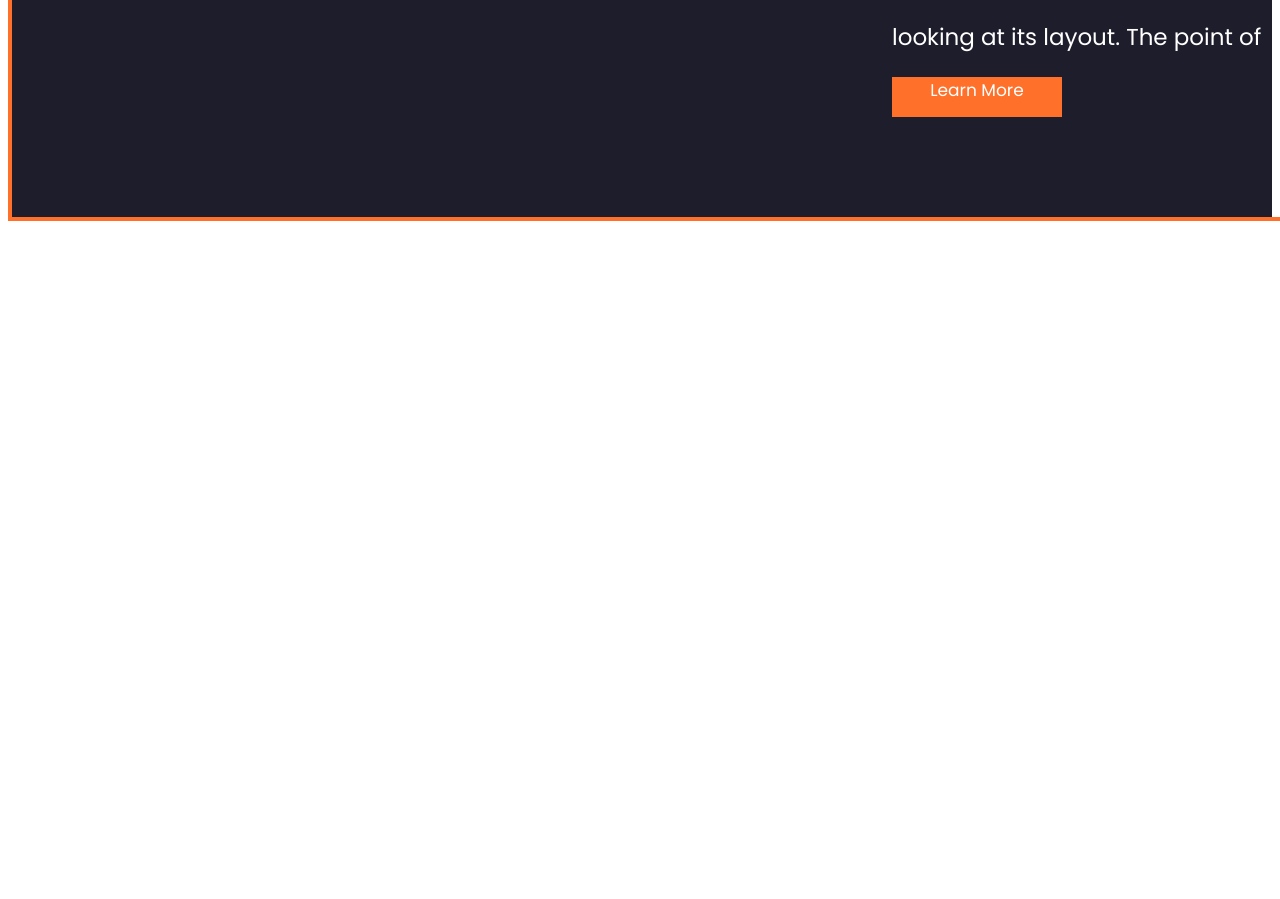
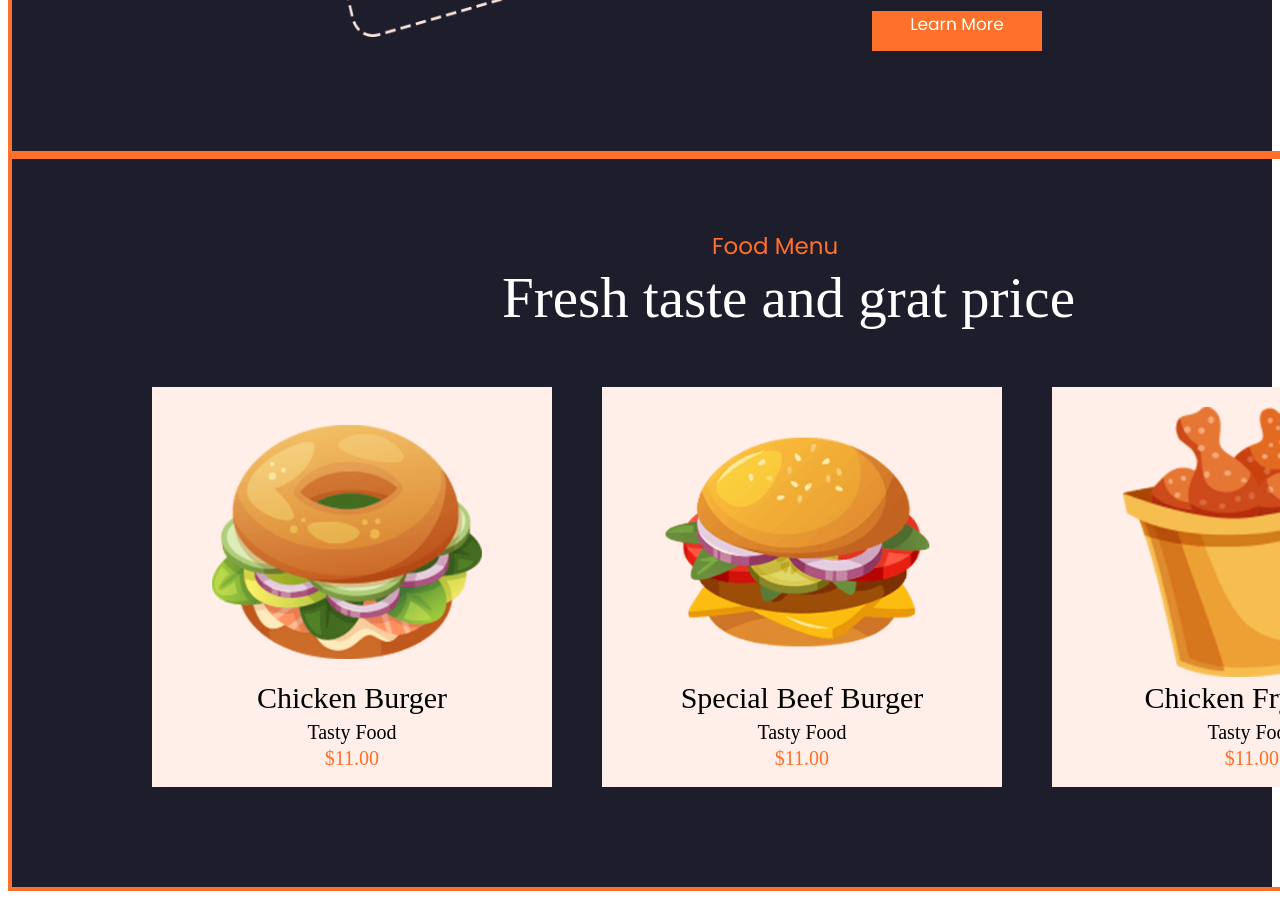
Before and after one commit to SantiagoFernandezVasquez/proyectoWeb, a plain HTML site: page index.html in a window 1280 px wide. Shown: the part 1250-2149 px from the top of the page. Before the commit the page ends 1479 px from the top, so only its background shows below. Drawn offline with Linux system fonts and the light colour scheme.

Commit message:
Termino segunda pagina

```diff
--- a/Css/style.css
+++ b/Css/style.css
@@ -10,6 +10,10 @@
     width: 1580px;
 }
 .container2 {
+    border: 4px solid #ff702a;
+    width: 1580px;
+}
+.container3 {
     border: 4px solid #ff702a;
     width: 1580px;
 }
@@ -27,8 +31,7 @@
     font-family: "Poppins", sans-serif;
 }
 .header__options {
-    margin-left: 990px;
-    gap: 7px;
+    margin-left: 980px;
     display: flex;
     flex-direction: row;
     font-family: "Poppins", sans-serif;
@@ -134,33 +137,94 @@
 .content img {
     width: 450px;
     height: 450px;
-    margin-top: 120px;
+    margin-top: 170px;
     margin-left: 260px;
 }
 .information2 {
     color: #ff702a;
     font-size: 23px;
     margin-top: 120px;
-    margin-left: 20px;
     font-family: "Poppins", sans-serif;
 }
 .texto2 p {
-    font-size: 70px;
-    margin-left: 20px;
+    font-size: 57px;
     margin-top: -30px;
     font-family: "Poppins", sans-serif;
 }
 .small-text {
     font-size: 23px;
     margin-top: -40px;
-    margin-left: 20px;
 }
 .small_container2 {
     width: 170px;
     height: 40px;
     background-color: #ff702a;
-    margin-left: 20px;
     margin-bottom: 100px;
     text-align: center;
     font-size: 17px;
 }
+.titulo {
+    color: #ff702a;
+    font-size: 23px;
+    margin-left: 700px;
+    margin-top: 70px;
+    font-family: "Poppins", sans-serif;
+}
+.texto3 {
+    color: white;
+    font-size: 57px;
+    margin-left: 490px;
+    margin-top: -55px;
+}
+.productos {
+    display: flex;
+    flex-direction: row;
+    gap: 50px;
+    margin-bottom: 100px;
+}
+.product1 {
+    height: 400px;
+    width: 400px;
+    background-color: #ffefe8;
+    margin-left: 140px;
+}
+.product1 img {
+    width: 270px;
+    margin-left: 60px;
+    margin-top: 20px;
+}
+.name {
+    text-align: center;
+    font-size: 30px;
+    margin-top: -30px;
+}
+.tipo {
+    text-align: center;
+    font-size: 20px;
+    margin-top: -24px;
+}
+.price {
+    text-align: center;
+    color: #ff702a;
+    font-size: 20px;
+    margin-top: -17px;
+}
+.product2 {
+    height: 400px;
+    width: 400px;
+    background-color: #ffefe8;
+}.product2 img {
+    width: 270px;
+    margin-left: 60px;
+    margin-top: 20px;
+}
+.product3 {
+    height: 400px;
+    width: 400px;
+    background-color: #ffefe8;
+}
+.product3 img {
+    width: 270px;
+    margin-left: 60px;
+    margin-top: 20px;
+}
--- a/index.html
+++ b/index.html
@@ -23,22 +23,22 @@
                         </a>
                     </div>
                     <div class="contenedor2">
-                        <a href="about.html">
+                        <a href="index.html">
                             <p>About</p>
                         </a>
                     </div>
                     <div class="contenedor3">
-                        <a href="menu.html">
+                        <a href="index.html">
                             <p>Menu</p>
                         </a>
                     </div>
                     <div class="contenedor4">
-                        <a href="services.html">
+                        <a href="index.html">
                             <p>Service</p>
                         </a>
                     </div>
                     <div class="contenedor5">
-                        <a href="contact.html">
+                        <a href="index.html">
                             <p>Contact</p>
                         </a>
                     </div>
@@ -84,6 +84,52 @@
                 </div>
             </div>
         </div>
+        <div class="container3">
+            <div class="titulo">
+                <p>Food Menu</p>
+            </div>
+            <div class="texto3">
+                <p>Fresh taste and grat price</p>
+            </div>
+            <div class="productos">
+                <div class="product1">
+                    <img src="Storage/Img/food1.png">
+                    <div class="name">
+                        <p>Chicken Burger</p>
+                    </div>
+                    <div class="tipo">
+                        <p>Tasty Food</p>
+                    </div>
+                    <div class="price">
+                        <p>$11.00</p>
+                    </div>
+                </div>
+                <div class="product2">
+                    <img src="Storage/Img/food2.png">
+                    <div class="name">
+                        <p>Special Beef Burger</p>
+                    </div>
+                    <div class="tipo">
+                        <p>Tasty Food</p>
+                    </div>
+                    <div class="price">
+                        <p>$11.00</p>
+                    </div>
+                </div>
+                <div class="product3">
+                    <img src="Storage/Img/food3.png">
+                    <div class="name">
+                        <p>Chicken Fry Pack</p>
+                    </div>
+                    <div class="tipo">
+                        <p>Tasty Food</p>
+                    </div>
+                    <div class="price">
+                        <p>$11.00</p>
+                    </div>
+                </div>
+            </div>
+        </div>
     </div>
 </body>
 </html>
```
